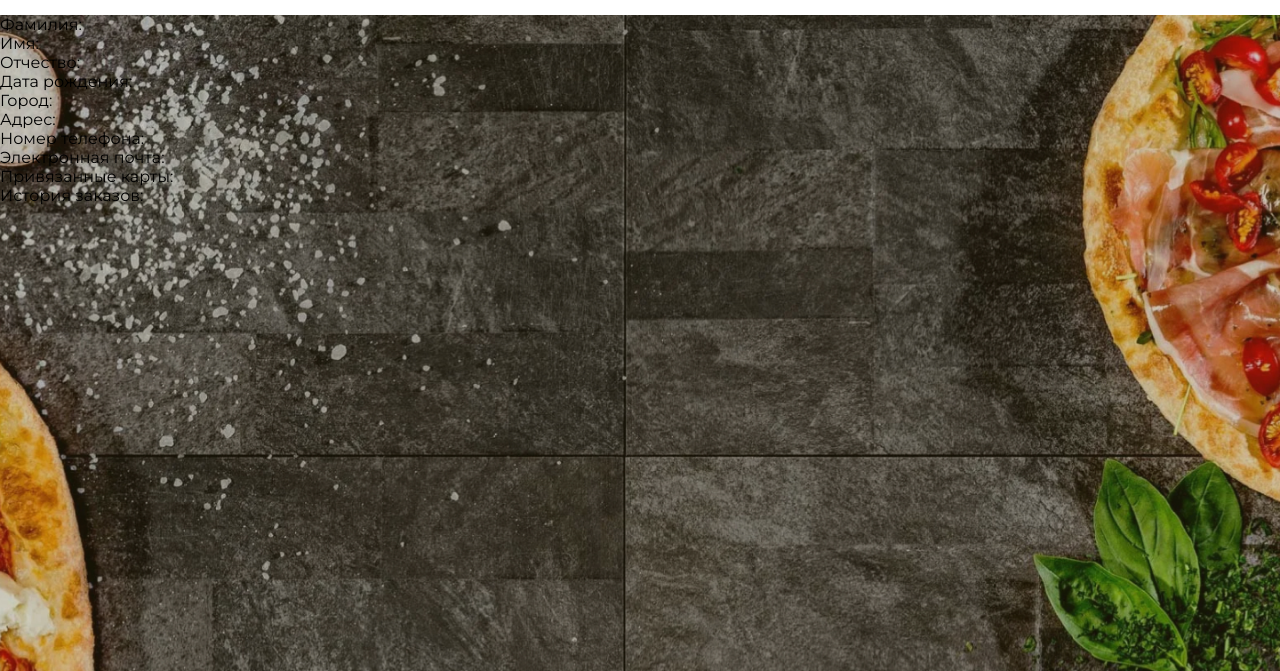
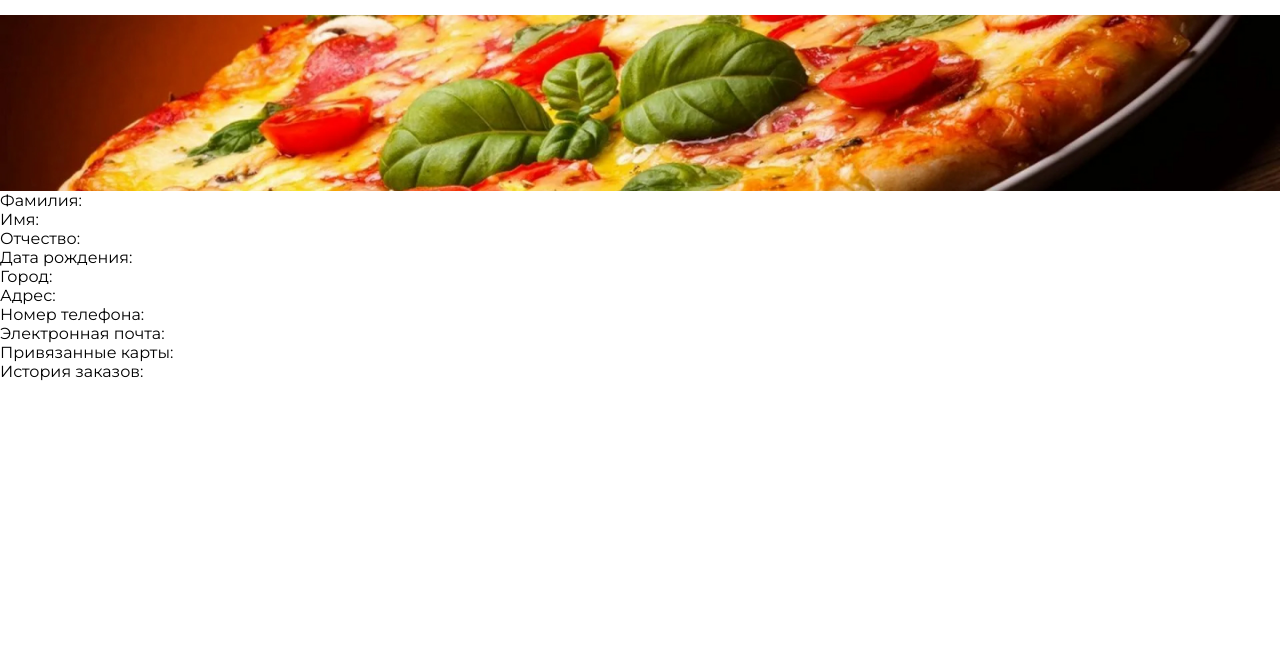
Before and after one commit to panamera3/Pizzeria, a React app in the folder client/: page /personalAccount in a window 1280 px wide. Shown: the part 129-800 px from the top of the page. Built offline with nearby package versions, Linux system fonts and the light colour scheme.

Commit message:
Добавлен фоновый рисунок

```diff
--- /dev/null
+++ b/client/src/components/Background.css
@@ -0,0 +1,6 @@
+.background {
+  background-image: url("../images/background.jpg");
+  background-repeat: no-repeat;
+  background-size: cover;
+  height: 100%;
+}
--- /dev/null
+++ b/client/src/components/Background.js
@@ -0,0 +1,8 @@
+// styles
+import "./Background.css";
+
+const Background = ({ children }) => {
+  return <div className="background">{children}</div>;
+};
+
+export default Background;
--- /dev/null
+++ b/client/src/components/SecondBackground.css
@@ -0,0 +1,8 @@
+.secondBackground {
+  background-image: url("../images/background2.jpg");
+  background-repeat: no-repeat;
+  background-size: cover;
+  width: 100%;
+  height: 20%;
+  background-position-y: center;
+}
--- /dev/null
+++ b/client/src/components/SecondBackground.js
@@ -0,0 +1,8 @@
+// styles
+import "./SecondBackground.css";
+
+const SecondBackground = () => {
+  return <div className="secondBackground"></div>;
+};
+
+export default SecondBackground;
--- a/client/src/pages/App.css
+++ b/client/src/pages/App.css
@@ -5,5 +5,4 @@
 
 .body {
   height: 55em;
-  background-repeat: no-repeat;
 }
--- a/client/src/pages/App.js
+++ b/client/src/pages/App.js
@@ -1,6 +1,5 @@
 // libraries
 import { BrowserRouter, Routes, Route } from "react-router-dom";
-import { useState } from "react";
 // styles
 import "./App.css";
 // pages
@@ -13,44 +12,24 @@ import Login from "./Login/Login";
 // components
 import Header from "../components/Header";
 import Footer from "../components/Footer";
-// images
-import Background from "../images/background.jpg";
-import SecondBackground from "../images/background2.jpg";
+import Background from "../components/Background";
+// font
 import "typeface-montserrat";
 
 const App = () => {
-  const [background, setBackground] = useState(true);
-
   return (
     <>
       <Header />
       <BrowserRouter>
-        <div
-          className="body"
-          style={{
-            backgroundImage: `url(${
-              background ? Background : SecondBackground
-            })`,
-            backgroundSize: "cover",
-          }}
-        >
+        <div className="body">
           <Routes>
+            <Route path="" element={<Background />} />
             <Route path="login" element={<Login />} />
             <Route path="catalog" element={<Catalog />} />
             <Route path="cart" element={<Cart />} />
             <Route path="order" element={<Order />} />
             <Route path="personalAccount" element={<PersonalAccount />} />
             <Route path="product/:id" element={<Product />} />
-            {/*<Route
-              path=""
-              element={
-                <img
-                  src={Background}
-                  alt=""
-                  style={{ width: "100%", height: "100%" }}
-                />
-              }
-            />*/}
           </Routes>
         </div>
         <Footer />
--- a/client/src/pages/Login/Login.js
+++ b/client/src/pages/Login/Login.js
@@ -1,8 +1,10 @@
 import "./Login.css";
 import Exit from "./Exit.svg";
+import Background from "../../components/Background";
 
 const Login = () => {
   return (
+    <Background>
       <div className="login">
         <form className="login__form" method="post">
           <div className="login-title__wrapper">
@@ -50,6 +52,7 @@ const Login = () => {
           Политика обработки персональных данных
         </a>
       </div>
+    </Background>
   );
 };
 
--- a/client/src/pages/PersonalAccount.js
+++ b/client/src/pages/PersonalAccount.js
@@ -1,6 +1,10 @@
+import SecondBackground from "../components/SecondBackground"
+
 const PersonalAccount = () => {
   return (
     <>
+      <SecondBackground/>
+      {/* ниже писать код*/}
         <div>
           <p>Фамилия: {}</p>
           <p>Имя: {}</p>
```
Lines whose indentation alone changed are shown as unchanged.
